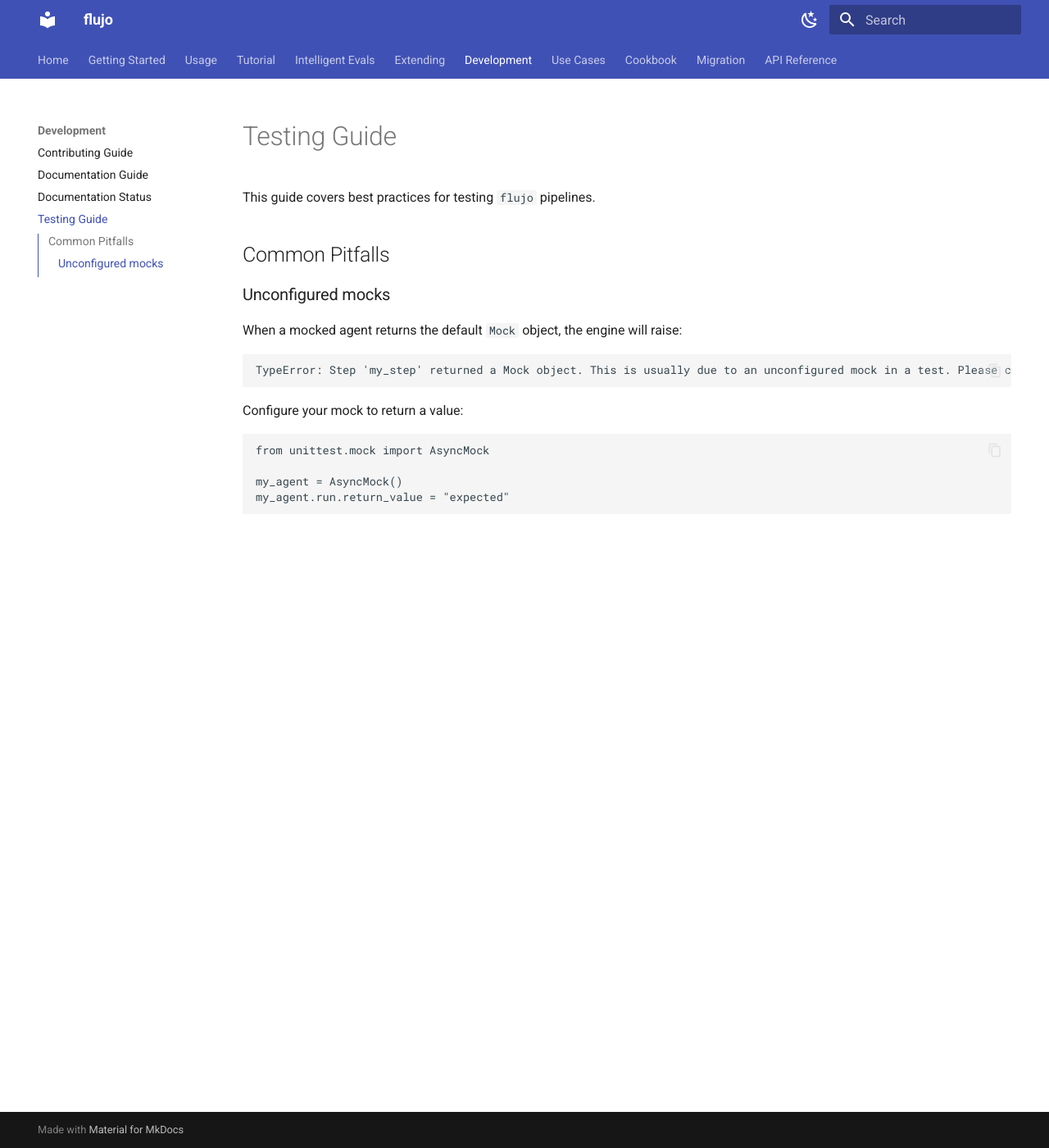
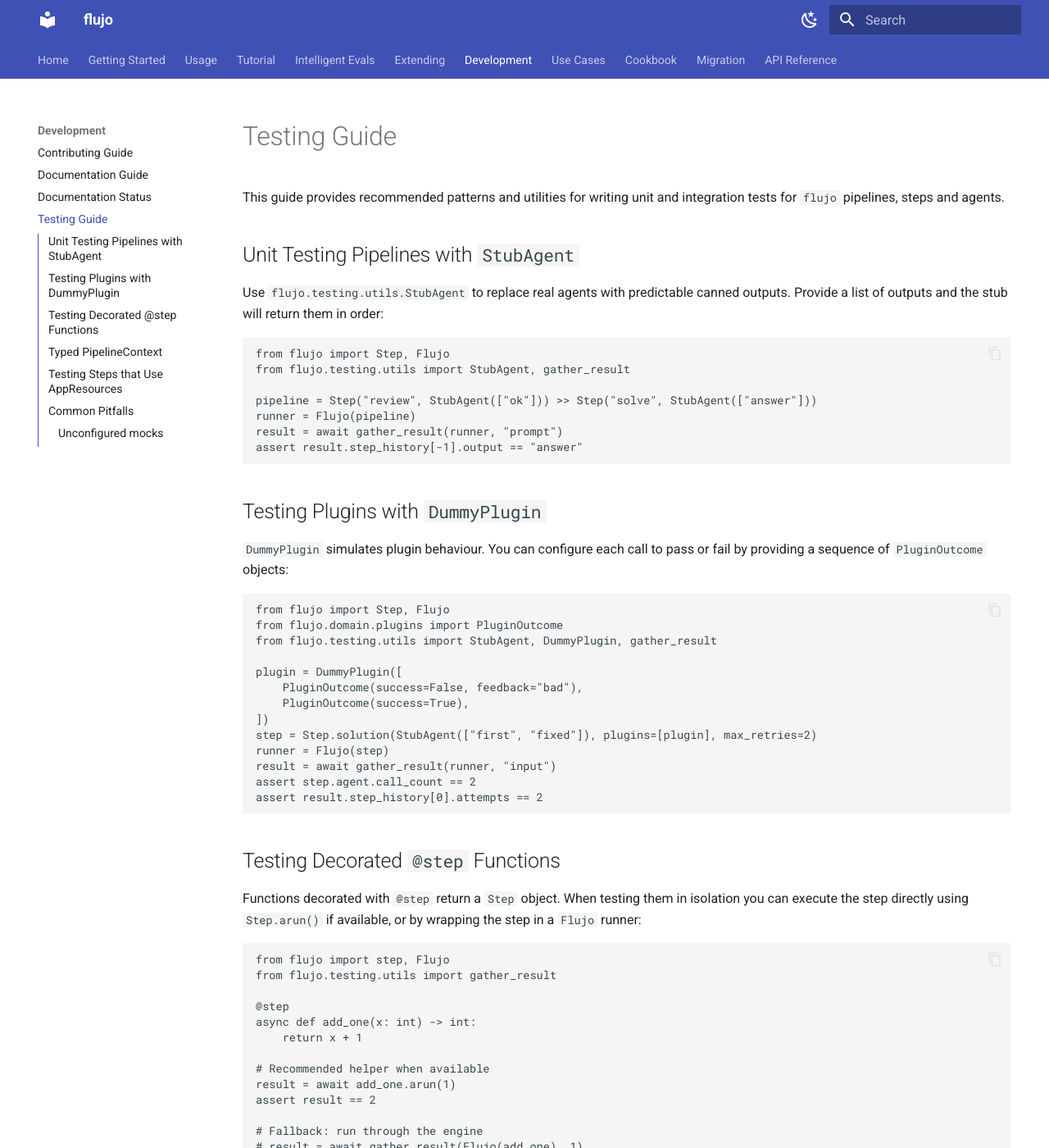
Before and after one commit to aandresalvarez/flujo, an MkDocs documentation site: the page built from docs/testing_guide.md, in a window 1280 px wide and 1400 px high. Shown: the whole window at 82% size. Built offline with MkDocs 1.6.1 and Material for MkDocs 9.7.7, drawn with Linux system fonts in a browser that asks for light colours; some of the changed text lies outside the part shown.

Commit message:
docs: expand testing guide

````diff
--- a/docs/testing_guide.md
+++ b/docs/testing_guide.md
@@ -1,6 +1,104 @@
 # Testing Guide
 
-This guide covers best practices for testing `flujo` pipelines.
+This guide provides recommended patterns and utilities for writing unit and integration tests for `flujo` pipelines, steps and agents.
+
+## Unit Testing Pipelines with `StubAgent`
+
+Use `flujo.testing.utils.StubAgent` to replace real agents with predictable canned outputs. Provide a list of outputs and the stub will return them in order:
+
+```python
+from flujo import Step, Flujo
+from flujo.testing.utils import StubAgent, gather_result
+
+pipeline = Step("review", StubAgent(["ok"])) >> Step("solve", StubAgent(["answer"]))
+runner = Flujo(pipeline)
+result = await gather_result(runner, "prompt")
+assert result.step_history[-1].output == "answer"
+```
+
+## Testing Plugins with `DummyPlugin`
+
+`DummyPlugin` simulates plugin behaviour. You can configure each call to pass or fail by providing a sequence of `PluginOutcome` objects:
+
+```python
+from flujo import Step, Flujo
+from flujo.domain.plugins import PluginOutcome
+from flujo.testing.utils import StubAgent, DummyPlugin, gather_result
+
+plugin = DummyPlugin([
+    PluginOutcome(success=False, feedback="bad"),
+    PluginOutcome(success=True),
+])
+step = Step.solution(StubAgent(["first", "fixed"]), plugins=[plugin], max_retries=2)
+runner = Flujo(step)
+result = await gather_result(runner, "input")
+assert step.agent.call_count == 2
+assert result.step_history[0].attempts == 2
+```
+
+## Testing Decorated `@step` Functions
+
+Functions decorated with `@step` return a `Step` object. When testing them in isolation you can execute the step directly using `Step.arun()` if available, or by wrapping the step in a `Flujo` runner:
+
+```python
+from flujo import step, Flujo
+from flujo.testing.utils import gather_result
+
+@step
+async def add_one(x: int) -> int:
+    return x + 1
+
+# Recommended helper when available
+result = await add_one.arun(1)
+assert result == 2
+
+# Fallback: run through the engine
+# result = await gather_result(Flujo(add_one), 1)
+```
+
+## Typed `PipelineContext`
+
+When using a typed context, pass `context_model` and `initial_context_data` to the runner and assert the final context state:
+
+```python
+from pydantic import BaseModel
+from flujo import Step, Flujo
+from flujo.testing.utils import StubAgent, gather_result
+
+class Ctx(BaseModel):
+    count: int = 0
+
+agent = StubAgent([1, 2])
+step1 = Step("inc1", agent)
+step2 = Step("inc2", agent)
+runner = Flujo(step1 >> step2, context_model=Ctx, initial_context_data={"count": 0})
+result = await gather_result(runner, 0)
+assert result.final_pipeline_context.count == 2
+```
+
+## Testing Steps that Use `AppResources`
+
+Shared resources can be injected into agents and plugins. In tests, pass mock resources to `Flujo` and verify interactions:
+
+```python
+from unittest.mock import MagicMock
+from flujo import Step, Flujo, AppResources
+from flujo.testing.utils import StubAgent, gather_result
+
+class MyResources(AppResources):
+    db: MagicMock
+
+class WriteAgent:
+    async def run(self, data: str, *, resources: MyResources) -> str:
+        resources.db.write(data)
+        return "done"
+
+resources = MyResources(db=MagicMock())
+pipeline = Step("write", WriteAgent())
+runner = Flujo(pipeline, resources=resources)
+await gather_result(runner, "record")
+resources.db.write.assert_called_once_with("record")
+```
 
 ## Common Pitfalls
 
@@ -20,3 +118,5 @@ from unittest.mock import AsyncMock
 my_agent = AsyncMock()
 my_agent.run.return_value = "expected"
 ```
+
+See the [Troubleshooting Guide](troubleshooting.md) for more details.
````
Also changed, not shown: CONTRIBUTING.md (+3 -1 lines), README.md (+1 -0 lines).
